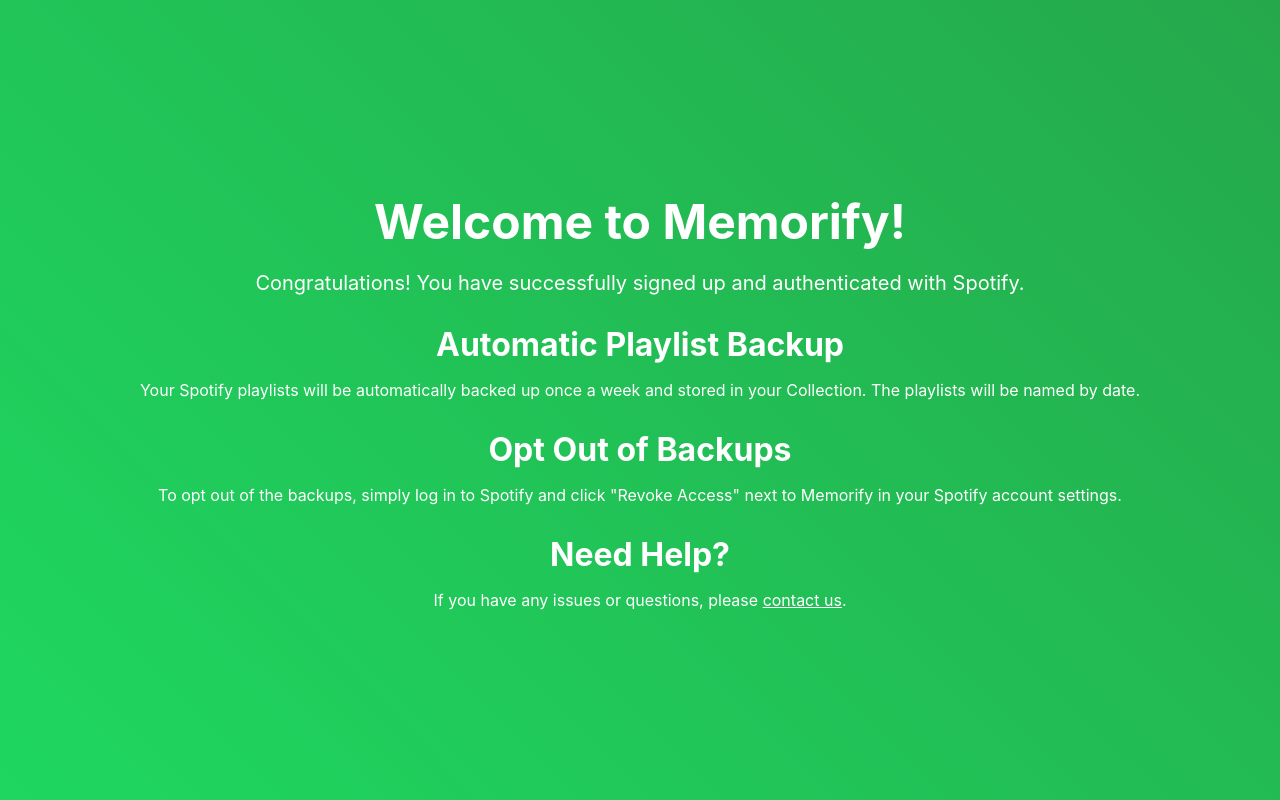
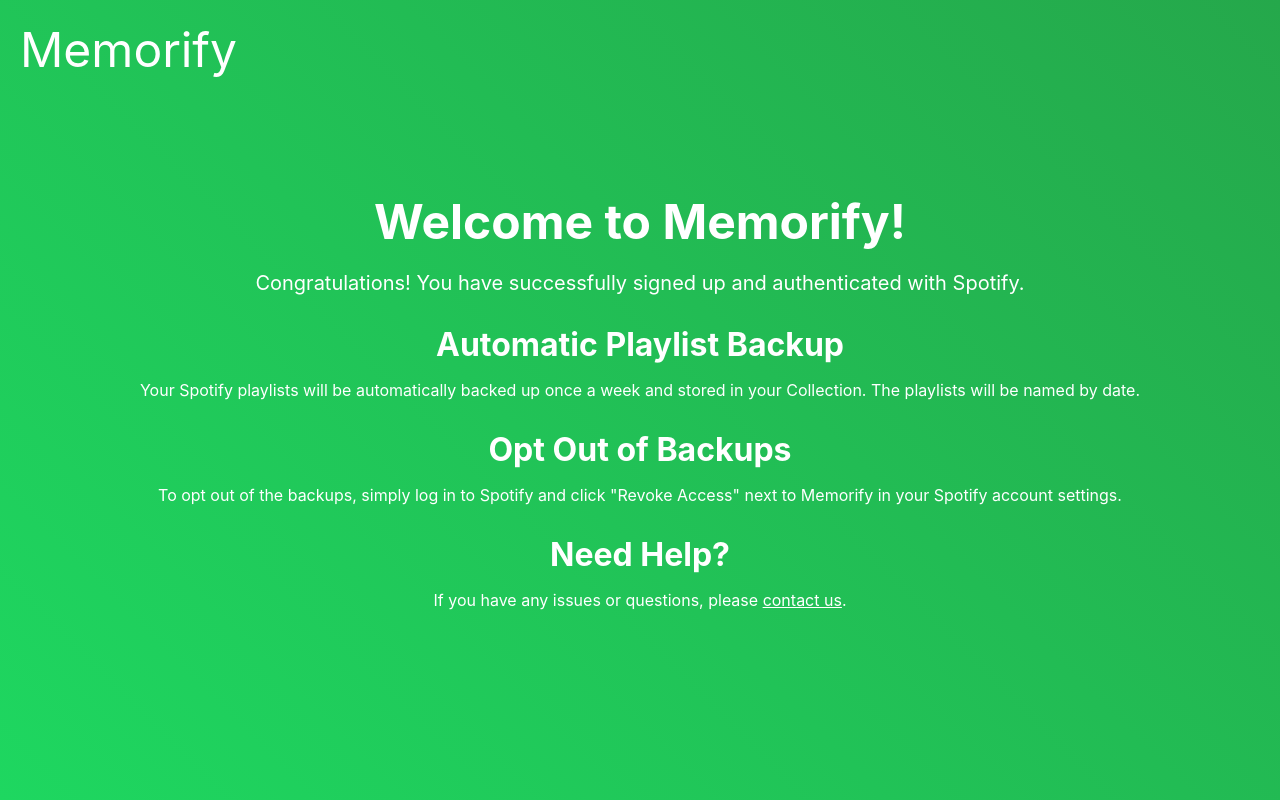
Before and after one commit to Nature96/Memorify, a React (Create React App) app in the folder client/: page /successful-sign-up in a window 1280 px wide. Built offline with nearby package versions, Linux system fonts and the light colour scheme.

Commit message:
Added Memorify name to every component except the unsuccessfulSignUp page.

```diff
--- a/client/src/components/LandingPage/LandingPage.css
+++ b/client/src/components/LandingPage/LandingPage.css
@@ -41,7 +41,7 @@
     background-color: #007a3d; /* Even darker green when pressed */
   }
 
-  .app-name {
+  .app-name-landing {
     font-size: 3rem;
     color: #00cc66; /* Green text color */
     position: absolute;
--- a/client/src/components/LandingPage/LandingPage.js
+++ b/client/src/components/LandingPage/LandingPage.js
@@ -17,7 +17,7 @@
           <button className="cta-button">Get Started with Memorify</button>
         </Link>
       </div>
-      <div className="app-name">
+      <div className="app-name-landing">
         Memorify
       </div>
     </div>
--- a/client/src/components/SignUp/SignUp.css
+++ b/client/src/components/SignUp/SignUp.css
@@ -38,3 +38,12 @@
   .sign-up-link:hover {
     text-decoration: underline;
   }
+
+   .app-name-signup {
+    font-size: 3rem;
+    color: black; /* Green text color */
+    position: absolute;
+    top: 20px;
+    left: 20px;
+    z-index: 1;
+  }
--- a/client/src/components/SignUp/SignUp.js
+++ b/client/src/components/SignUp/SignUp.js
@@ -23,6 +23,9 @@
           </a>
         </p>
       </div>
+      <div className="app-name-signup">
+        Memorify
+      </div>
     </div>
   );
 };
--- a/client/src/components/SuccessfulSignUp/SuccessfulSignUp.css
+++ b/client/src/components/SuccessfulSignUp/SuccessfulSignUp.css
@@ -42,3 +42,12 @@
 .contact-link:hover {
   text-decoration: none;
 }
+
+.app-name-successful {
+    font-size: 3rem;
+    color: white; /* Green text color */
+    position: absolute;
+    top: 20px;
+    left: 20px;
+    z-index: 1;
+  }
--- a/client/src/components/SuccessfulSignUp/SuccessfulSignUp.js
+++ b/client/src/components/SuccessfulSignUp/SuccessfulSignUp.js
@@ -38,6 +38,9 @@
           </p>
         </div>
       </div>
+      <div className="app-name-successful">
+        Memorify
+      </div>
     </div>
   );
 };
```
